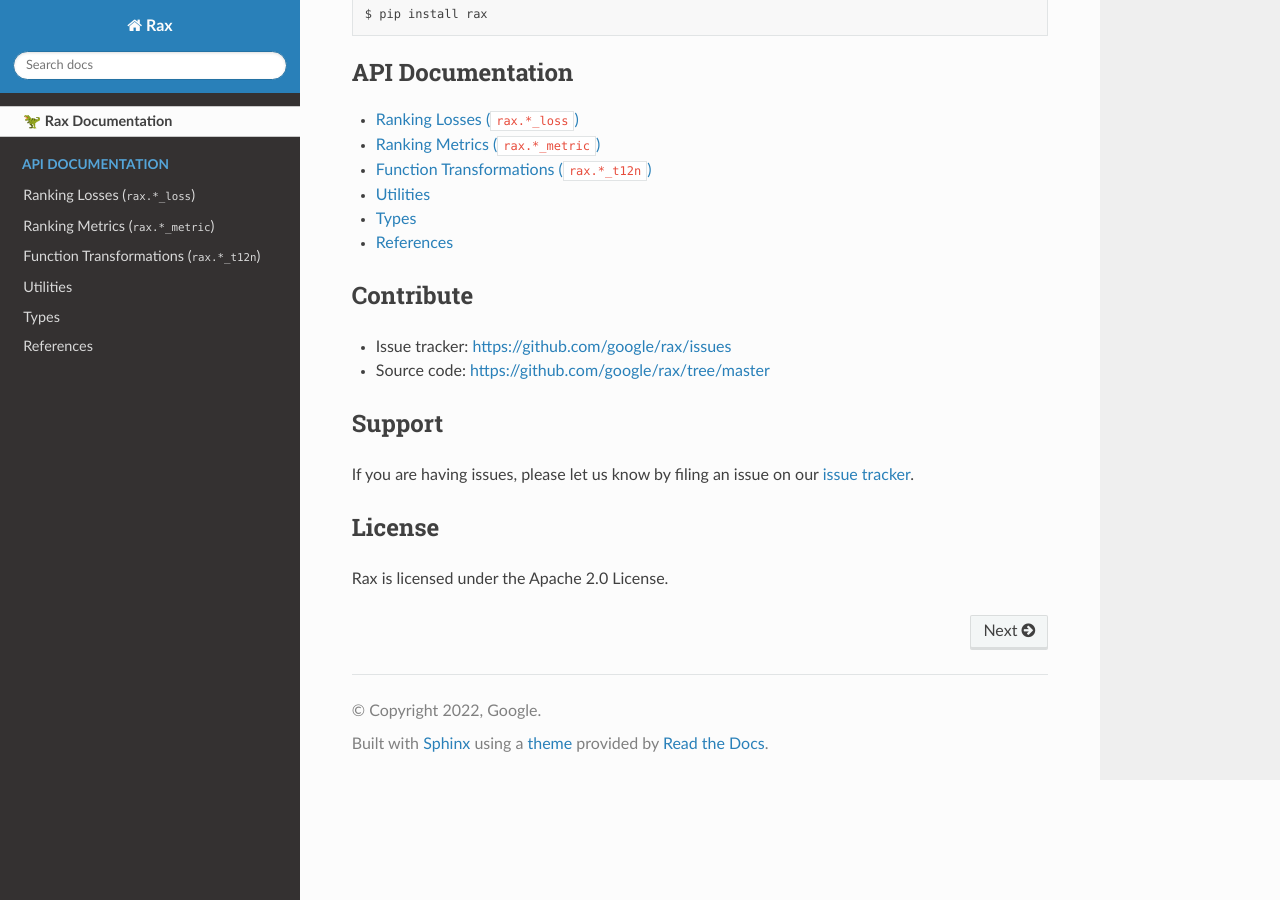
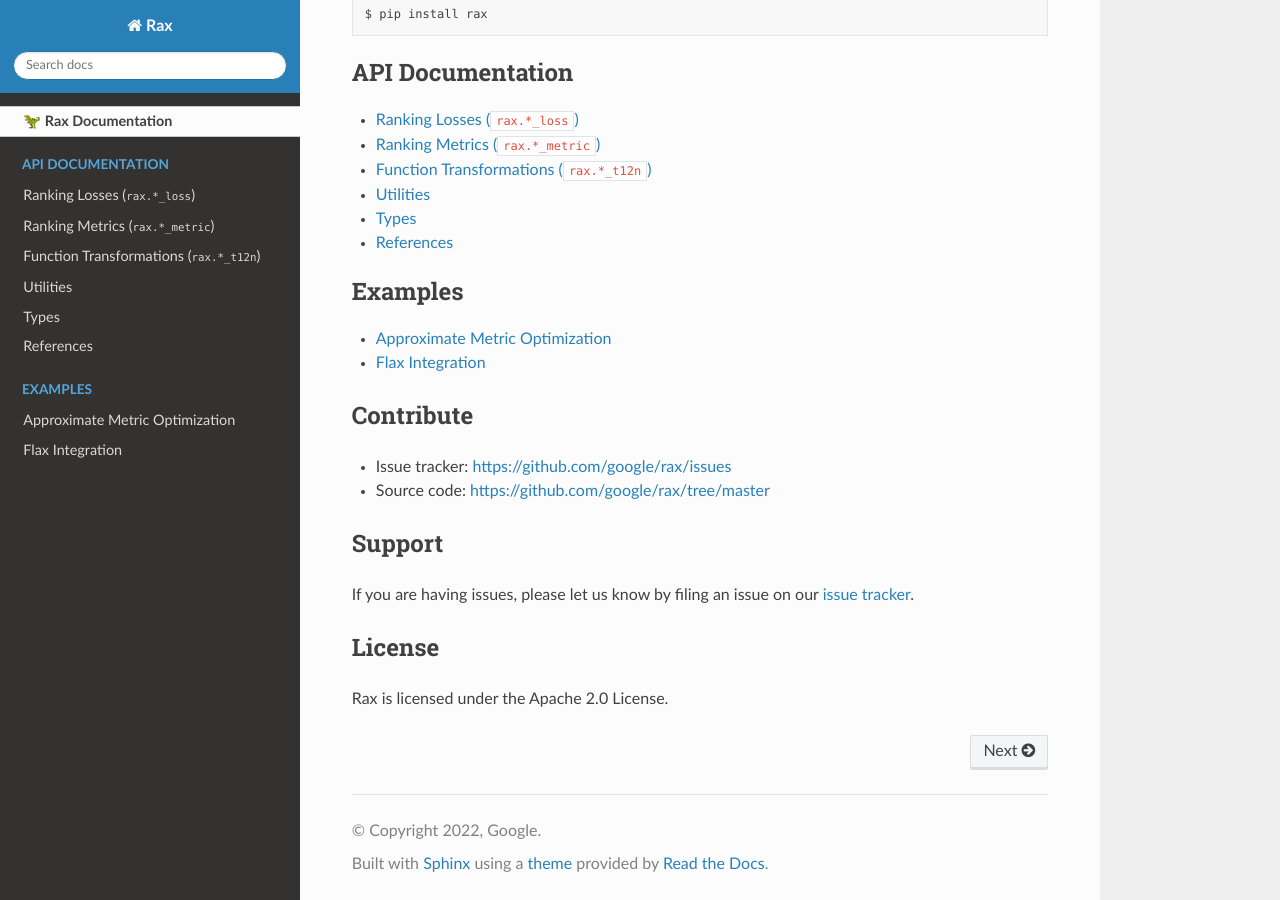
Before and after one commit to google/rax, a Sphinx documentation site: the page built from docs/index.rst, in a window 1280 px wide and 900 px high, scrolled down 552 px. Built offline with Sphinx 7.4.7 and the Read the Docs theme 2.0.0, drawn with Linux system fonts in a browser that asks for light colours; formulas are drawn with MathJax 3.

Commit message:
Add instructions to example code.
PiperOrigin-RevId: 459514600

```diff
--- a/docs/conf.py
+++ b/docs/conf.py
@@ -56,6 +56,7 @@ extensions = [
     'sphinxcontrib.bibtex',
     'sphinxcontrib.katex',
     'sphinx_autodoc_typehints',
+    'myst_parser',
 ]
 
 # Add any paths that contain templates here, relative to this directory.
--- /dev/null
+++ b/docs/examples/approx_metrics.rst
@@ -0,0 +1,4 @@
+.. title:: Approximate Metric Optimization
+
+.. include:: ../../examples/approx_metrics/README.md
+   :parser: myst_parser.sphinx_
--- /dev/null
+++ b/docs/examples/flax_integration.rst
@@ -0,0 +1,4 @@
+.. title:: Flax Integration
+
+.. include:: ../../examples/flax_integration/README.md
+   :parser: myst_parser.sphinx_
--- a/docs/index.rst
+++ b/docs/index.rst
@@ -40,6 +40,13 @@ We suggest installing the latest stable version of Rax by running::
 
    api
 
+.. toctree::
+   :caption: Examples
+   :maxdepth: 1
+   :glob:
+
+   examples/*
+
 Contribute
 ----------
 
```
Also changed, not shown: examples/approx_metrics/README.md (added), examples/flax_integration/README.md (added), 2 other files.
